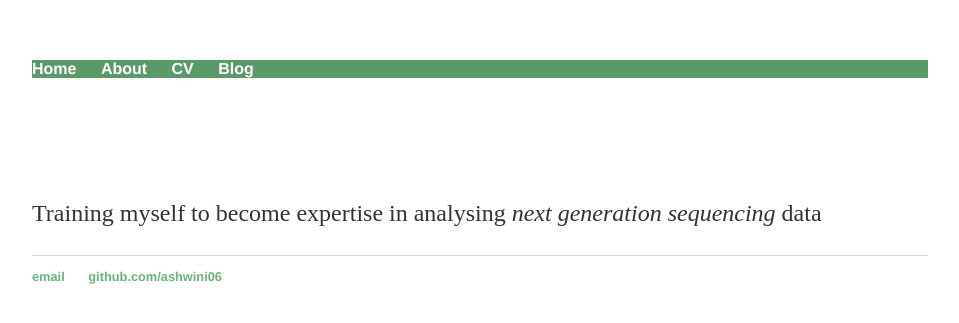
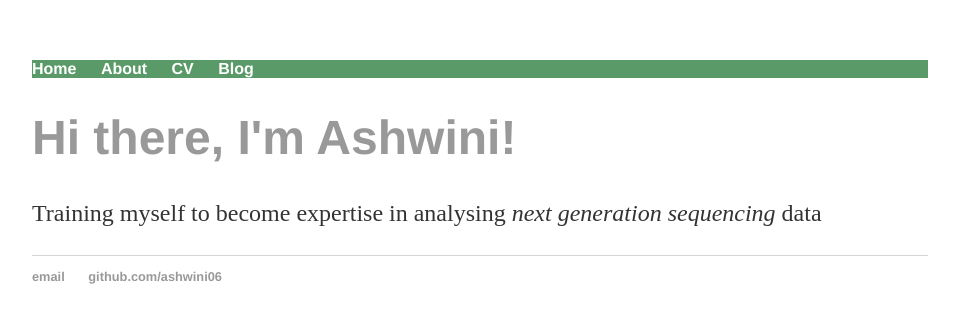
Before and after one commit to ashwini06/ashwini06.github.io, a Jekyll site: the page built from index.html, in a window 1280 px wide. Shown: the top 323 px of the page, without its empty margins (160-1119 px from the left). Built offline with Jekyll 4.4.1, drawn with Linux system fonts in a browser that asks for light colours.

Commit message:
Update main.css

```diff
--- a/css/main.css
+++ b/css/main.css
@@ -78,13 +78,7 @@ header {
 nav {
   background: #599a68;
 }
-/* logo text */
-h1, h2 {
-  color: #fff;
-}
-a {
-  color: #6ab47b;
-}
+
 /* nav linl */
 nav a, nav a:visited {
   color: #fff;
```
